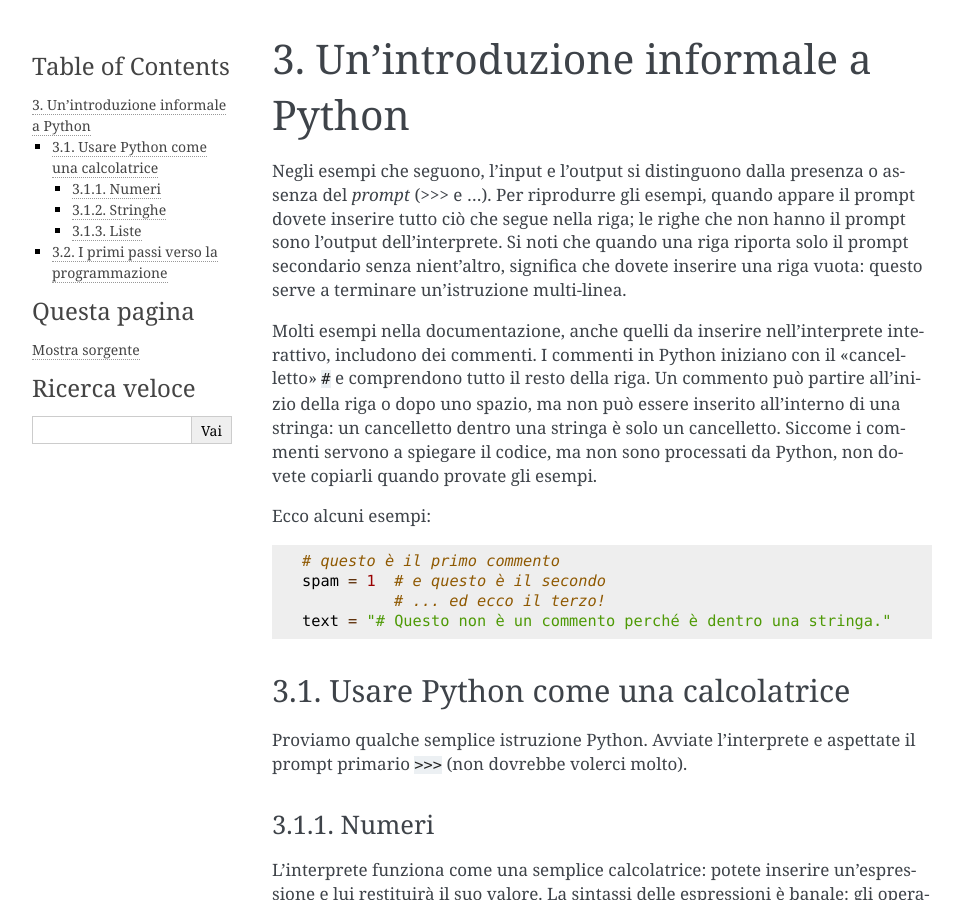
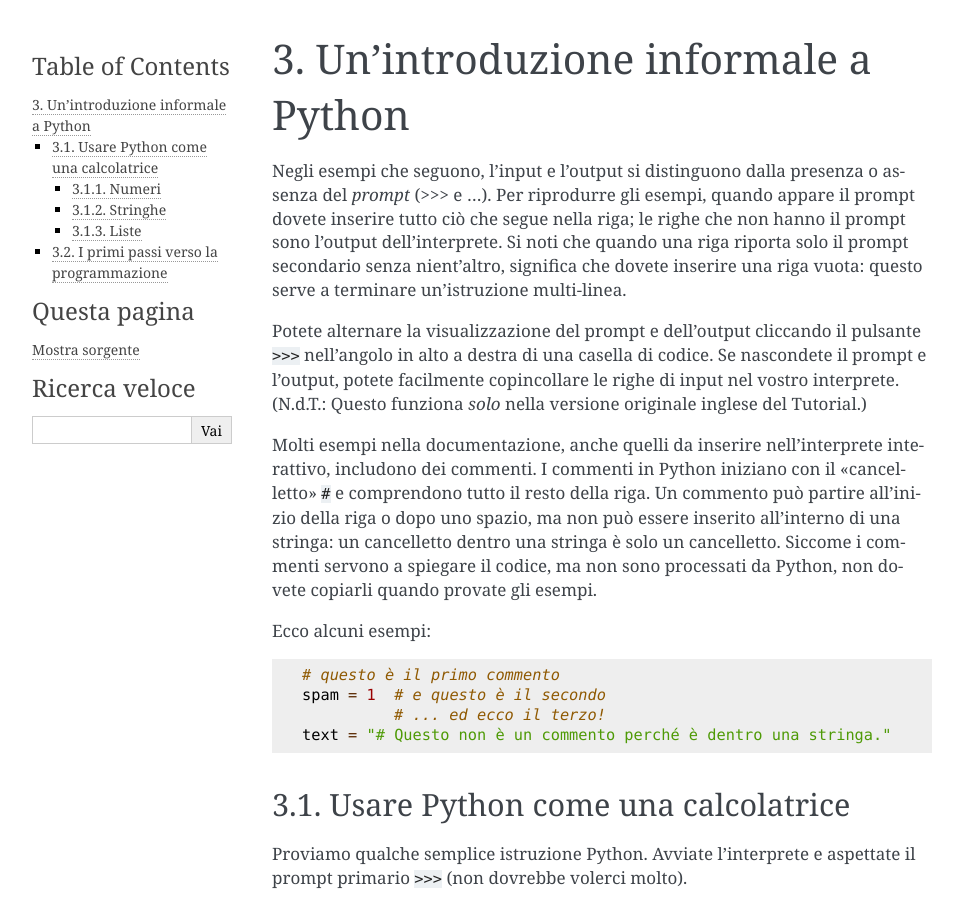
Before and after one commit to ricpol/pytutorial-it, a Sphinx documentation site: the page built from tutorial/source/introduction.rst, in a window 1280 px wide and 900 px high. Shown: the whole window, without its empty margins (148-1111 px from the left). Built offline with Sphinx 7.4.7, drawn with Linux system fonts in a browser that asks for light colours.

Commit message:
sync up to commit 7484a5c

```diff
--- a/tutorial/source/appetite.rst
+++ b/tutorial/source/appetite.rst
@@ -9,7 +9,7 @@
     Questa è la traduzione della **versione "di sviluppo" del Tutorial**,
     corrispondente a Python 3.11 e al "main branch" della repository,
     ed è aggiornata al
-    `23 settembre 2021 <https://github.com/python/cpython/commits/main/Doc/tutorial>`_.
+    `8 novembre 2021 <https://github.com/python/cpython/commits/main/Doc/tutorial>`_.
 
     La repository GitHub di questo progetto
     `si trova qui <https://github.com/ricpol/pytutorial-it>`_:
--- a/tutorial/source/introduction.rst
+++ b/tutorial/source/introduction.rst
@@ -11,6 +11,14 @@ righe che non hanno il prompt sono l'output dell'interprete. Si noti che
 quando una riga riporta solo il prompt secondario senza nient'altro, significa
 che dovete inserire una riga vuota: questo serve a terminare un'istruzione
 multi-linea.
+
+.. only:: html
+
+  Potete alternare la visualizzazione del prompt e dell'output cliccando il
+  pulsante ``>>>`` nell'angolo in alto a destra di una casella di codice. Se
+  nascondete il prompt e l'output, potete facilmente copincollare le righe
+  di input nel vostro interprete. (N.d.T.: Questo funziona *solo* nella
+  versione originale inglese del Tutorial.)
 
 .. index:: single: # (hash); comment
 
--- a/tutorial/source/venv.rst
+++ b/tutorial/source/venv.rst
@@ -86,6 +86,11 @@ installazione dell'interprete. Per esempio:
   '~/envs/tutorial-env/lib/python3.5/site-packages']
   >>>
 
+Per disattivare un virtual environment, inserite ::
+
+  deactivate
+
+nel vostro terminale.
 
 Gestire i pacchetti con Pip
 ===========================
```
